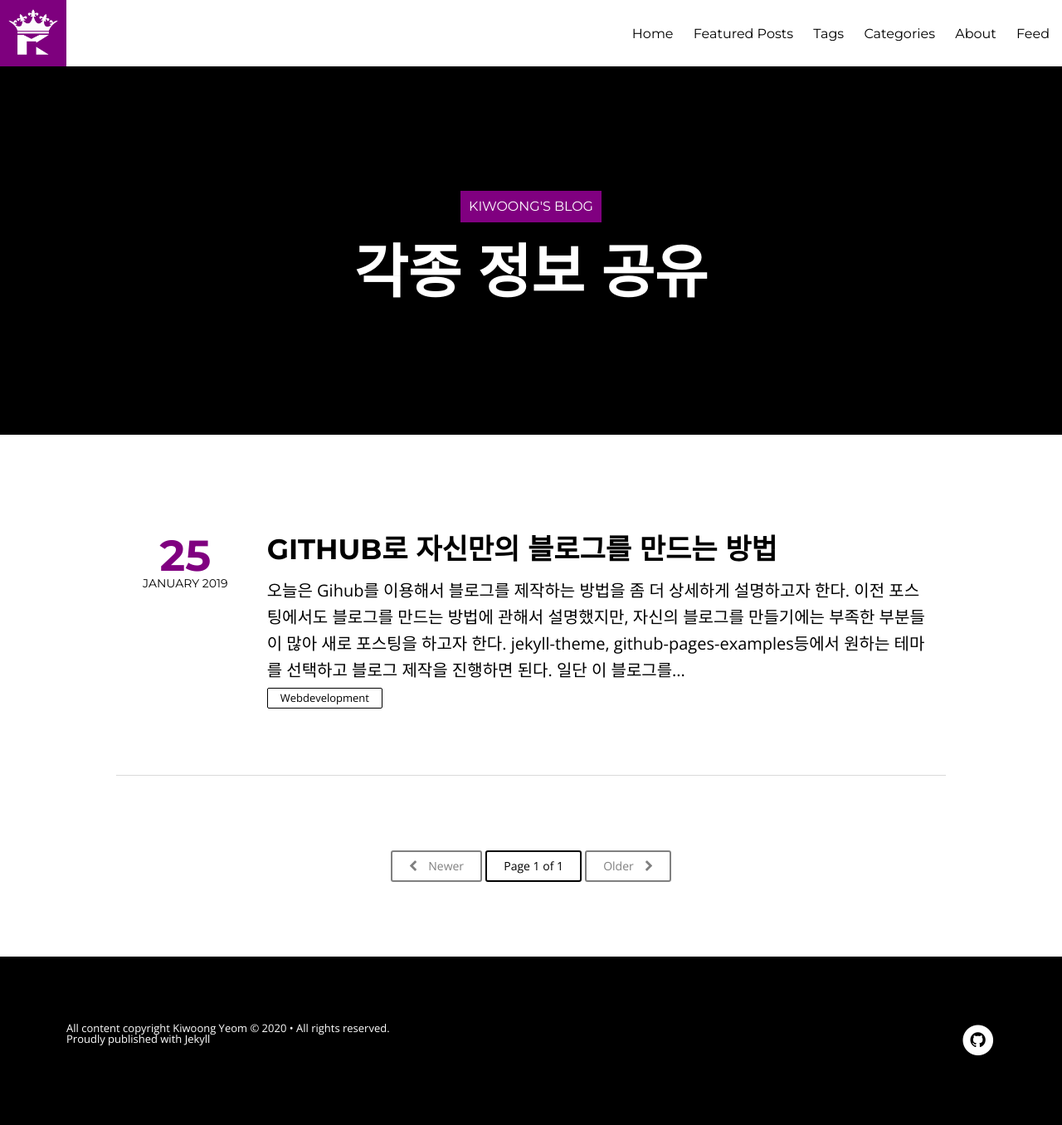
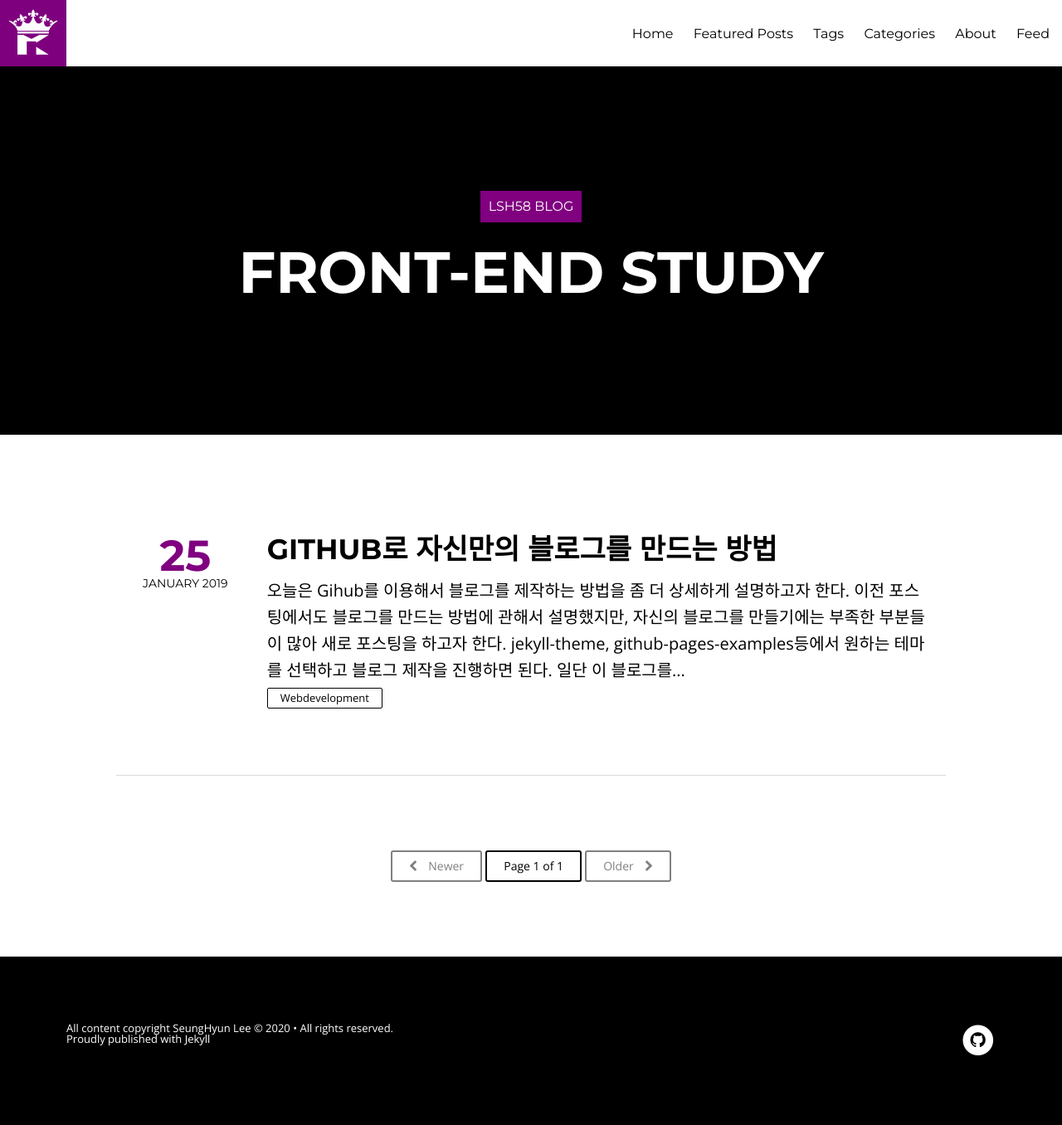
Before and after one commit to lsh58/lsh58.github.io, a Jekyll site: the page built from index.html, in a window 1280 px wide. Shown: the whole page at 83% size. Built offline with Jekyll 4.4.1, drawn with Linux system fonts in a browser that asks for light colours; nearby versions of some CDN libraries; the list of posts is cut into pages by our own code.

Commit message:
Update _config.yml

```diff
--- a/_config.yml
+++ b/_config.yml
@@ -1,9 +1,9 @@
-title:            Kiwoong's Blog
-description:      "각종 정보 공유"
+title:            Lsh58 Blog
+description:      "Front-end Study"
 logo:             logo.png
-disqus_shortname: newhiwoong
-disqus_url : newhiwoong@gamil.com
-disqus_id : newhiwoong
+disqus_shortname: lsh58
+disqus_url : tmdgus508@naver.com
+disqus_id : lsh58
 share:            true
 dropcap:			true
 # Change url to your domain. Leave localhost server or blank when working locally.
@@ -12,26 +12,26 @@
 
 remote_theme : hmfaysal/Notepad
 
-url                      : "https://newhiwoong.github.io" # the base hostname & protocol for your site e.g. "https://mmistakes.github.io"
+url                      : "https://lsh58.github.io" # the base hostname & protocol for your site e.g. "https://mmistakes.github.io"
 baseurl                  : "" # the subpath of your site, e.g. "/blog"
 
 # Owner/author information
 owner:
-  name:           Kiwoong Yeom
-  avatar:         hmfaysal.jpg
-  email:          newhiwoong@gmail.com
+  name:           SeungHyun Lee
+  avatar:         lsh58.jpg
+  email:          tmdgus508@naver.com
   # Use the coder's toolbox at http://coderstoolbox.net/string/#!encoding=xml&action=encode&charset=us_ascii to encode your description into XML string
   description:    A person longing for any dream for a long time  resembles that dream at last .
   # Social networking links used in footer. Update and remove as you like.
   #twitter:        hmfaysal
   #facebook:       hmfaysal
-  github:         newhiwoong
+  github:         lsh58
   #instagram:      hmfaysal
   # For Google Authorship https://plus.google.com/authorship
   #google_plus:    https://plus.google.com/u/0/102602916593522619858
 
 # Analytics and webmaster tools stuff goes here
-google_analytics:   UUA-133319432-1
+google_analytics:
 #google_verify:
 # https://ssl.bing.com/webmaster/configure/verify/ownership Option 2 content= goes here
 bing_verify:
```
